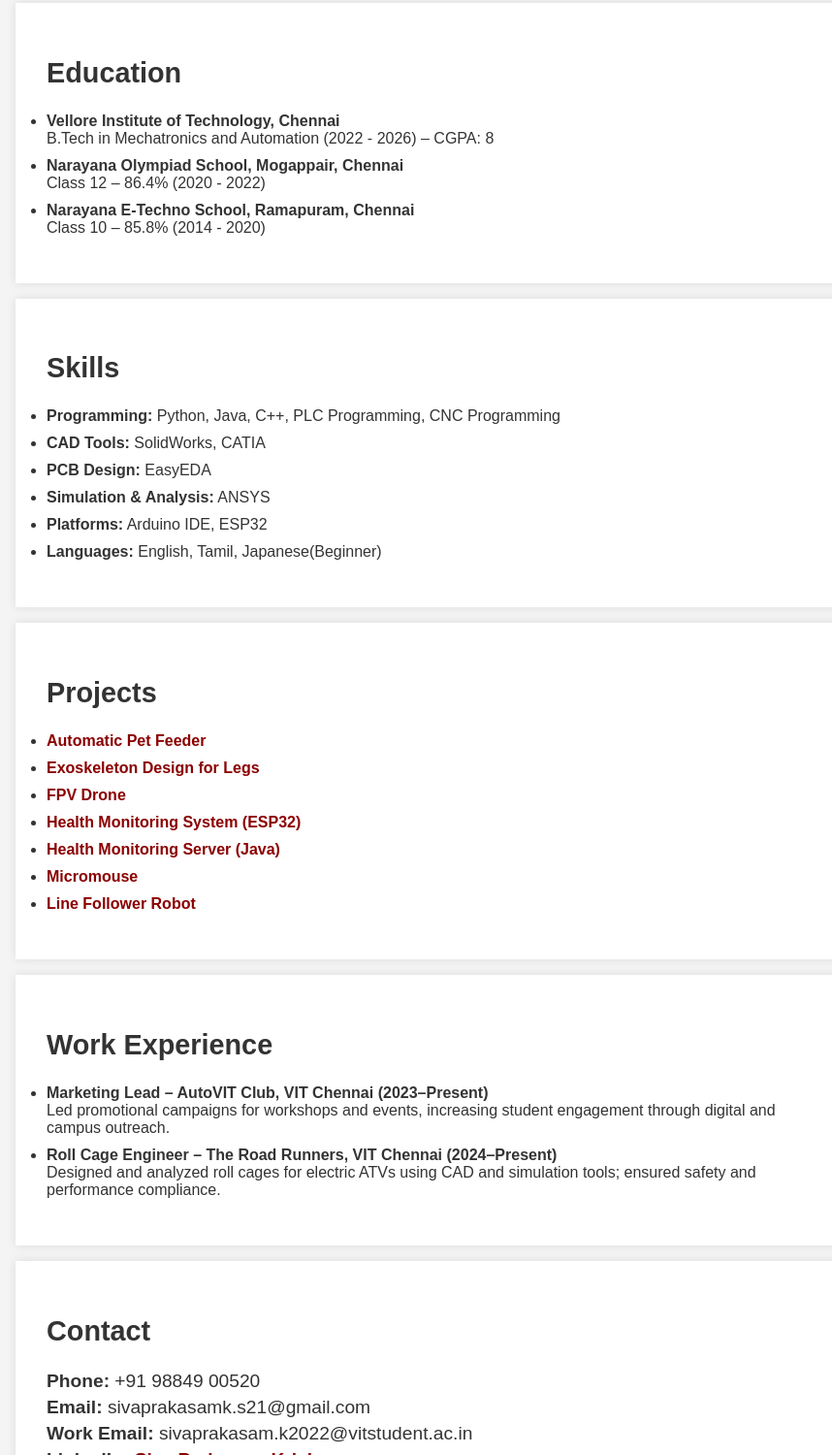
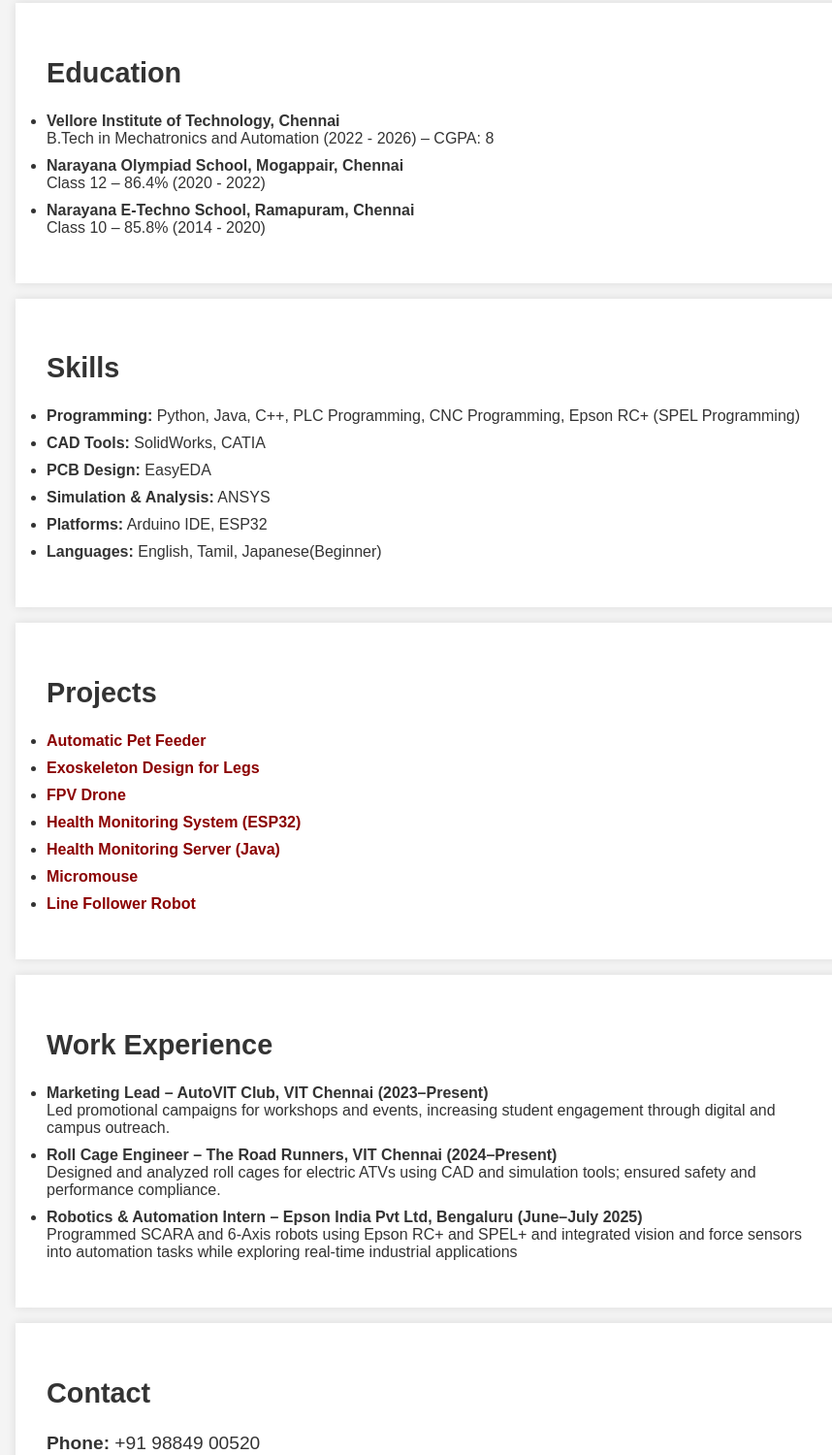
Before and after one commit to Ittsmesiva/Portfolio, a plain HTML site: page index.html in a window 1280 px wide. Shown: the part 422-1922 px from the top of the page at 97% size, without its empty margins (192-1050 px from the left). Drawn offline with Linux system fonts and the light colour scheme.

Commit message:
Update index.html

```diff
--- a/index.html
+++ b/index.html
@@ -40,7 +40,7 @@
     <section id="skills">
         <h2>Skills</h2>
         <ul class="skills-list">
-            <li><strong>Programming:</strong> Python, Java, C++, PLC Programming, CNC Programming</li>
+            <li><strong>Programming:</strong> Python, Java, C++, PLC Programming, CNC Programming, Epson RC+ (SPEL Programming)</li>
             <li><strong>CAD Tools:</strong> SolidWorks, CATIA</li>
             <li><strong>PCB Design:</strong> EasyEDA</li>
             <li><strong>Simulation & Analysis:</strong> ANSYS</li>
@@ -67,6 +67,7 @@
         <ul class="work-experience">
             <li><strong>Marketing Lead – AutoVIT Club, VIT Chennai (2023–Present)</strong><br>Led promotional campaigns for workshops and events, increasing student engagement through digital and campus outreach.</li>
             <li><strong>Roll Cage Engineer – The Road Runners, VIT Chennai (2024–Present)</strong><br>Designed and analyzed roll cages for electric ATVs using CAD and simulation tools; ensured safety and performance compliance.</li>
+            <li><strong>Robotics & Automation Intern – Epson India Pvt Ltd, Bengaluru (June–July 2025)</strong><br>Programmed SCARA and 6-Axis robots using Epson RC+ and SPEL+ and integrated vision and force sensors into automation tasks while exploring real-time industrial applications</li>
         </ul>
     </section>
 
```
